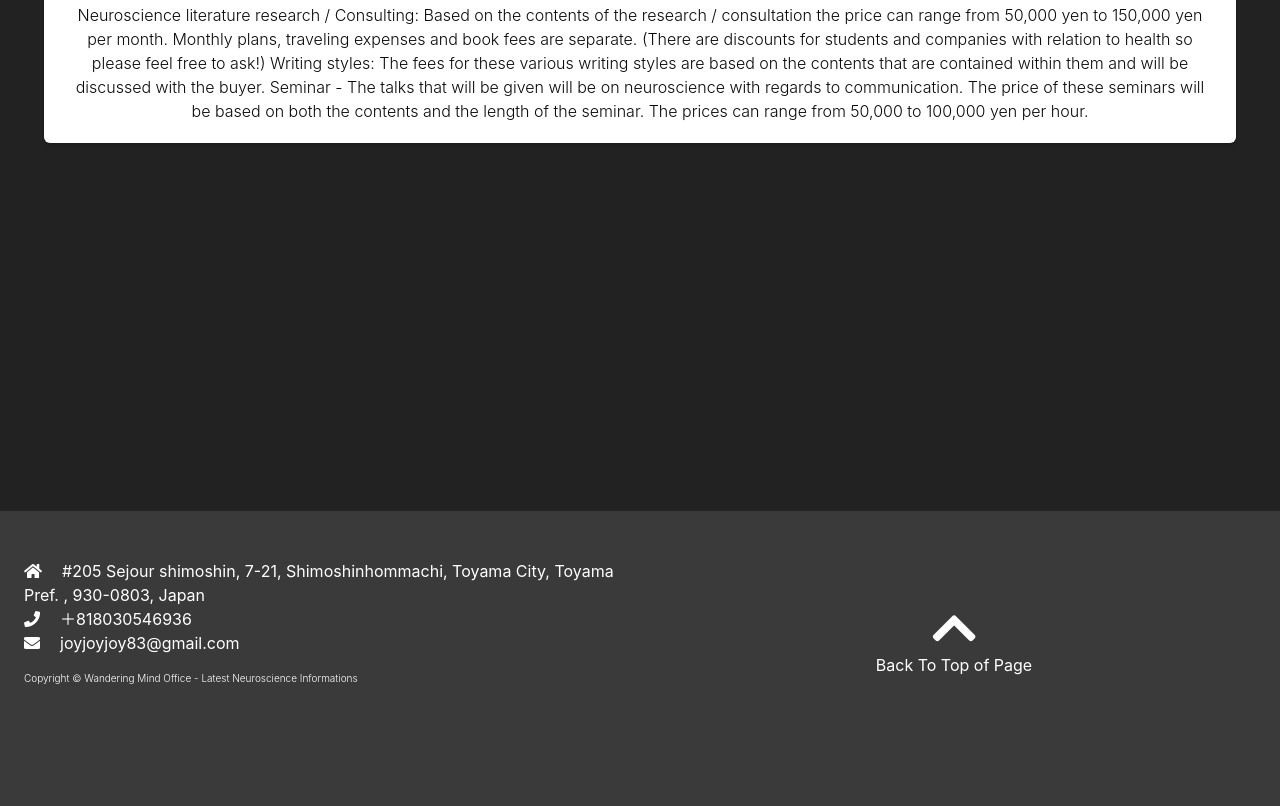
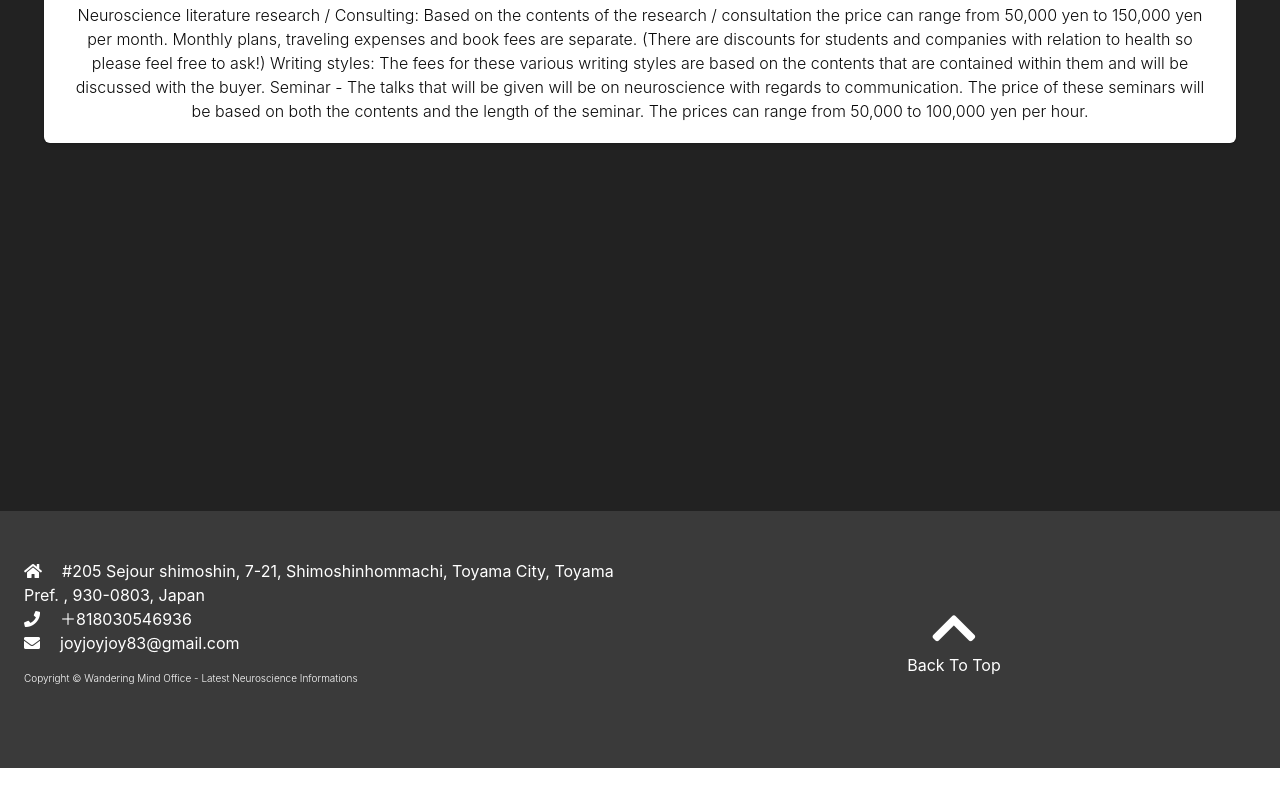
Before and after one commit to Manakura/Manakura.github.io, a plain HTML site: page index.html in a window 1280 px wide. Shown: the part 2689-3495 px from the top of the page. After the commit the page ends 3457 px from the top, so only its background shows below. Drawn offline with nearby package versions, Linux system fonts and the light colour scheme; some packages are replaced by stand-ins of ours; a script that the page names is missing.

Commit message:
update to import

```diff
--- a/index.html
+++ b/index.html
@@ -10,9 +10,6 @@
     <link rel="stylesheet" href="css/helpers.css">
     <!-- <link rel="stylesheet" href="/css/debug.css"> -->
     <link rel="stylesheet" href="bulma-0.7.1/css/bulma.min.css">
-    <link rel="stylesheet" href="https://cdnjs.cloudflare.com/ajax/libs/bulma/0.7.1/css/bulma.css">
-    <link rel="stylesheet" href="https://cdnjs.cloudflare.com/ajax/libs/bulma/0.7.1/css/bulma.css.map">
-    <link rel="stylesheet" href="https://cdnjs.cloudflare.com/ajax/libs/bulma/0.7.1/css/bulma.min.css">
     <link rel="stylesheet" href="https://use.fontawesome.com/releases/v5.3.1/css/all.css" integrity="sha384-mzrmE5qonljUremFsqc01SB46JvROS7bZs3IO2EmfFsd15uHvIt+Y8vEf7N7fWAU"
         crossorigin="anonymous">
 </head>
@@ -162,7 +159,7 @@
         <div class="column content has-text-white center">
             <div>
             <a class="has-text-white center big-text-icon" href="#top-bg"><i class="fas fa-chevron-up"></i></a>
-            <p class="center">Back To Top of Page</p>
+            <p class="center">Back To Top</p>
             </div>
         </div>
         </div>
```
